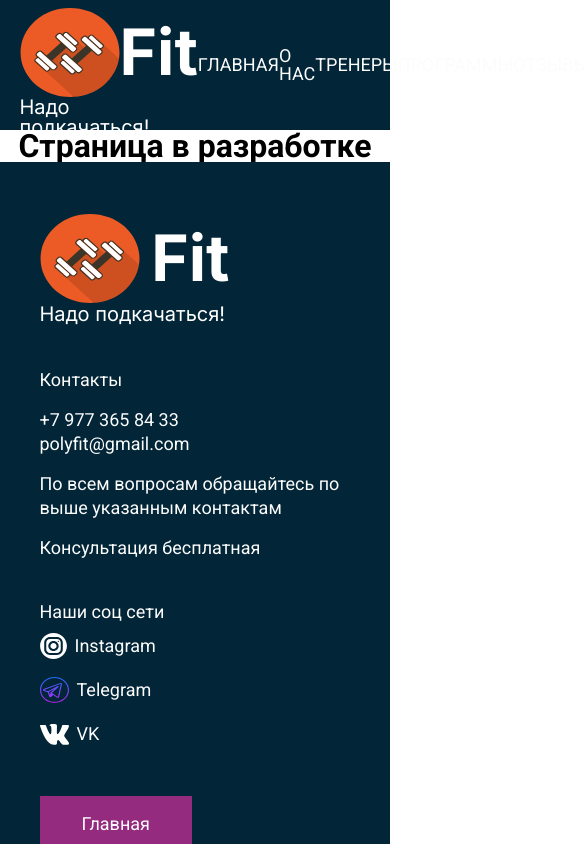
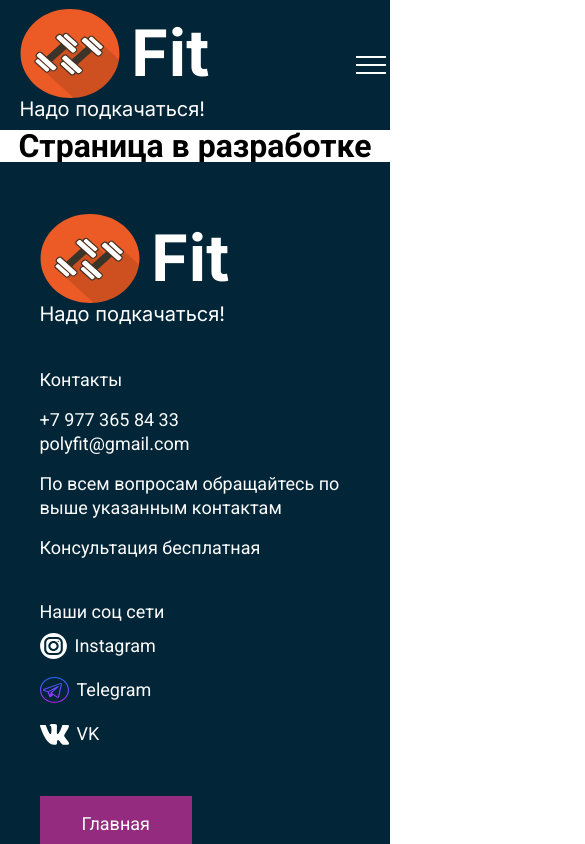
Before and after one commit to Haskiro/fit, a Vue app in the folder app/: page / in a window 390 px wide. Shown: the top 844 px of the page, 585 px wide, since content can reach past the window. Built offline with nearby package versions, Linux system fonts and the light colour scheme.

Commit message:
added burger-menu in header

```diff
--- a/app/package.json
+++ b/app/package.json
@@ -12,6 +12,7 @@
 		"axios": "^1.3.5",
 		"core-js": "^3.8.3",
 		"vue": "^3.2.13",
+		"vue-burger-menu": "^2.0.5",
 		"vue-router": "^4.0.3",
 		"vuex": "^4.1.0"
 	},
--- a/app/src/components/headerComponent/HeaderComponent.vue
+++ b/app/src/components/headerComponent/HeaderComponent.vue
@@ -8,6 +8,10 @@
 				</div>
 				<p class="logo-block__slogan">Надо подкачаться!</p>
 			</router-link>
+			<input id="menu-toggle" class="header__menu-toggle" type="checkbox" />
+			<label class="header__menu-btn" for="menu-toggle">
+				<span class="header__burger"></span>
+			</label>
 			<nav class="header__nav-block nav-block">
 				<router-link :to="{ name: 'PageInDevelopment' }" class="nav-block__link">Главная</router-link>
 				<router-link :to="{ name: 'PageInDevelopment' }" class="nav-block__link">О нас</router-link>
@@ -43,6 +47,60 @@ export default {};
 		display: flex;
 		justify-content: space-between;
 		align-items: center;
+	}
+
+	&__menu-toggle {
+		display: none;
+
+		&:checked ~ .header__menu-btn > span {
+			transform: rotate(0);
+			background: rgba(0, 0, 0, 0);
+		}
+
+		&:checked ~ .header__menu-btn > span::before {
+			transform: rotate(45deg);
+			margin-top: 8px;
+		}
+
+		&:checked ~ .header__menu-btn > span::after {
+			transform: rotate(135deg);
+		}
+
+		&:checked ~ .nav-block {
+			visibility: visible;
+		}
+	}
+
+	&__menu-btn {
+		display: none;
+		align-items: center;
+		justify-content: center;
+		cursor: pointer;
+		z-index: 10;
+
+		@media (max-width: 1180px) {
+			display: flex;
+		}
+	}
+
+	&__burger,
+	&__burger::before,
+	&__burger::after {
+		display: block;
+		position: absolute;
+		width: 30px;
+		height: 2px;
+		background-color: #ffffff;
+	}
+
+	&__burger::before {
+		content: '';
+		margin-top: -8px;
+	}
+
+	&__burger::after {
+		content: '';
+		margin-top: 8px;
 	}
 }
 
@@ -95,6 +153,20 @@ export default {};
 	justify-content: space-between;
 	align-items: center;
 
+	@media (max-width: 1180px) {
+		margin: 0;
+		top: 0;
+		left: 0;
+		visibility: hidden;
+		position: absolute;
+		width: 100%;
+		height: 100vh;
+		background-color: #022637;
+		justify-content: center;
+		flex-direction: column;
+		z-index: 9;
+	}
+
 	&__link {
 		font-family: 'Roboto', sans-serif;
 		font-size: 18px;
@@ -103,6 +175,10 @@ export default {};
 		text-transform: uppercase;
 		text-decoration: none;
 
+		@media (max-width: 1180px) {
+			margin-bottom: 18px;
+		}
+
 		&--btn {
 			padding: 16px 42px;
 			color: #000000;
@@ -110,21 +186,4 @@ export default {};
 		}
 	}
 }
-
-.sidebar-nav {
-	display: flex;
-	align-items: center;
-	justify-content: center;
-	flex-direction: column;
-
-	&__link {
-		font-family: 'Roboto', sans-serif;
-		font-size: 18px;
-		font-weight: 400;
-		color: #fcfcfc;
-		text-transform: uppercase;
-		text-decoration: none;
-		margin-bottom: 20px;
-	}
-}
 </style>
```
Also changed, not shown: 1 other file (tests, documents, lock files or other folders).
